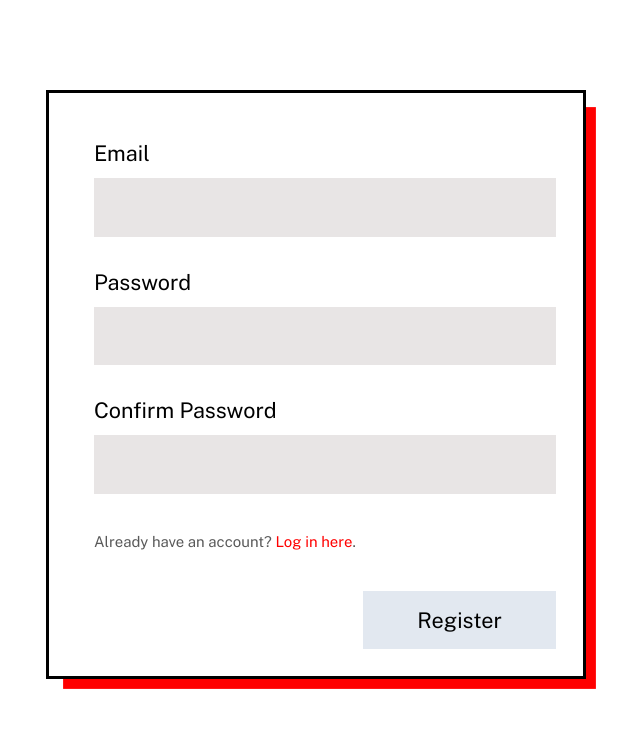
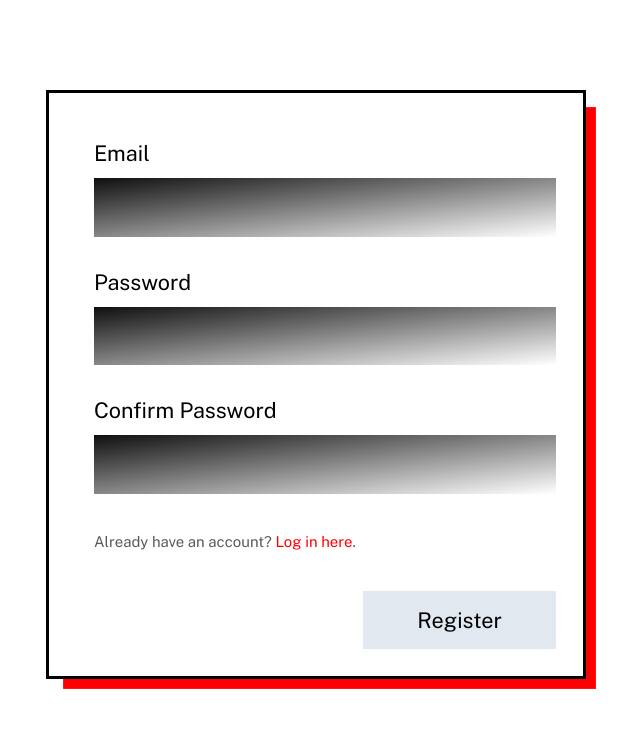
Before and after one commit to BoyanKPI/my-cast, a Flask app: page /register in a window 1280 px wide. Shown: the part 75-812 px from the top of the page, without its empty margins (324-964 px from the left). Run offline with Flask 2, Linux system fonts and the light colour scheme.

Commit message:
Update forms.css

```diff
--- a/movie_library/static/css/forms.css
+++ b/movie_library/static/css/forms.css
@@ -56,7 +56,7 @@
     font-family: inherit;
 
     padding: 0.75rem 0.5rem;
-    background: var(--background-color);
+    background: var( --form-background);
 }
 
 /* When the field is in focus, we change the border colour at the bottom to the accent colour */
```
